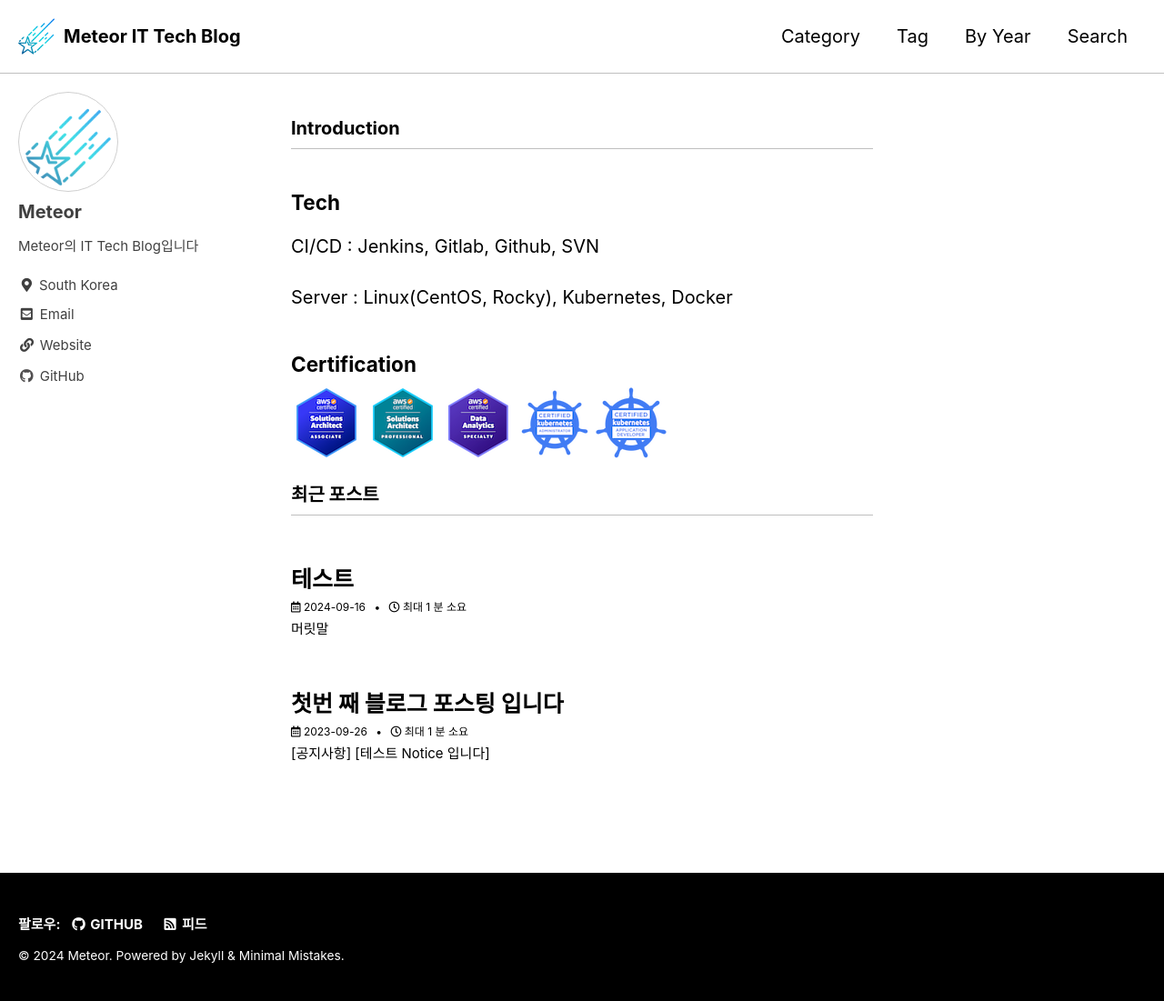
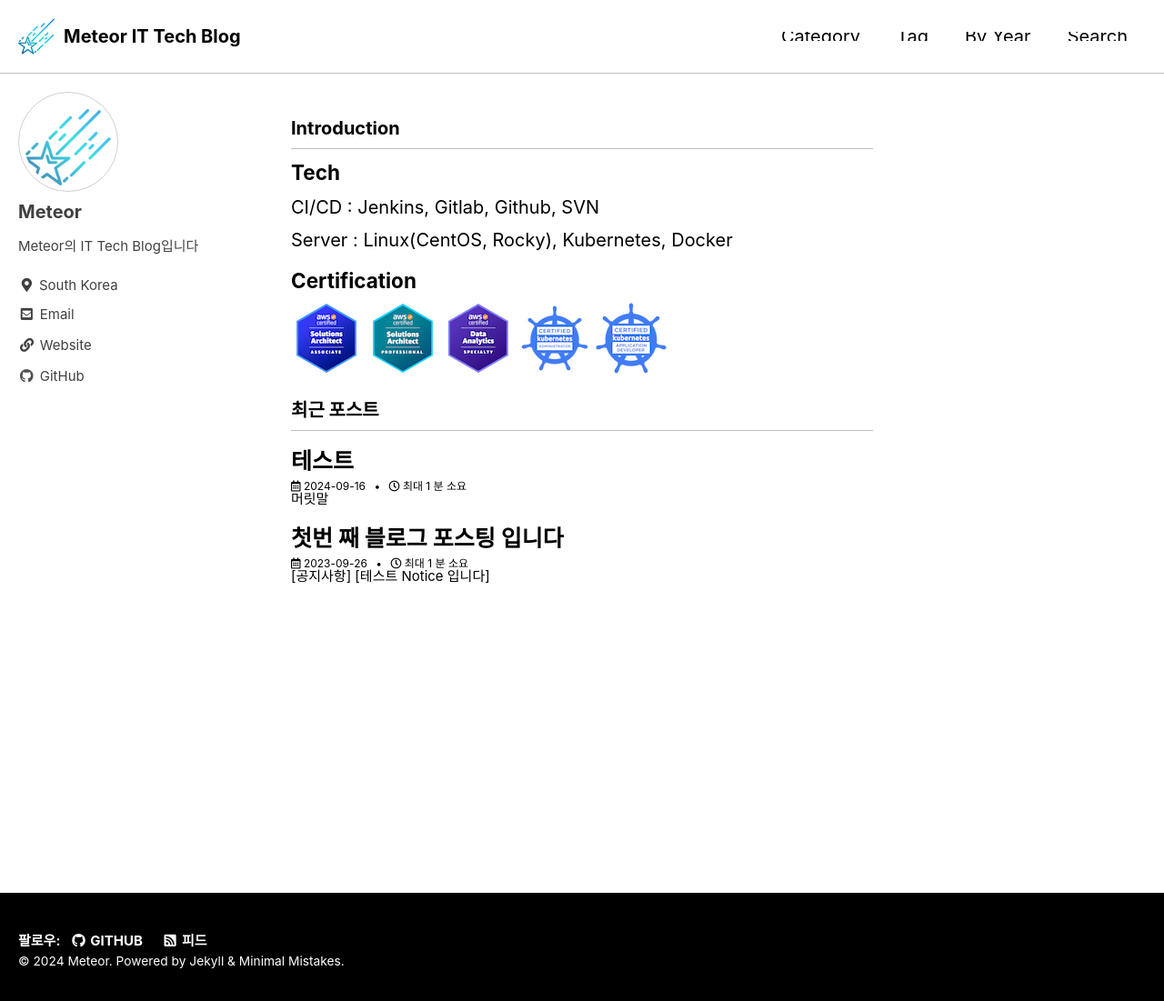
Before and after one commit to MeteorNote/MeteorNote.github.io, a Jekyll site: the page built from index.html, in a window 1280 px wide and 1101 px high. Shown: the whole window at 91% size. Built offline with Jekyll 4.4.1, drawn with Linux system fonts in a browser that asks for light colours; cached includes are drawn as plain includes; the list of posts is cut into pages by our own code.

Commit message:
home fetch

```diff
--- a/_sass/minimal-mistakes.scss
+++ b/_sass/minimal-mistakes.scss
@@ -43,3 +43,4 @@
 /*@import url('https://fonts.googleapis.com/css2?family=Jua&display=swap');*/
 /* @import url('https://fonts.googleapis.com/css2?family=Dongle:wght@300;400;700&display=swap');*/
 /*@import url('https://fonts.googleapis.com/css2?family=Cute+Font&display=swap');*/
+@import url('https://fonts.googleapis.com/css2?family=Nunito:ital,wght@0,200..1000;1,200..1000&display=swap')
--- a/_sass/minimal-mistakes/_base.scss
+++ b/_sass/minimal-mistakes/_base.scss
@@ -13,7 +13,7 @@ body {
   padding: 0;
   color: $text-color;
   font-family: $global-font-family;
-  line-height: 1.5;
+  line-height: 0.5; /*home body 내용 간격조정*/
 
   &.overflow--hidden {
     /* when primary navigation is visible, the content in the background won't scroll */
@@ -27,7 +27,7 @@ h3,
 h4,
 h5,
 h6 {
-  margin: 2em 0 0.5em;
+  margin: 0.5em 0 0.5em; /* home 내용 margin 설정 */
   line-height: 1.2;
   font-family: $header-font-family;
   font-weight: bold;
--- a/_sass/minimal-mistakes/_variables.scss
+++ b/_sass/minimal-mistakes/_variables.scss
@@ -14,7 +14,7 @@ $indent-var: 1.3em !default;
 
 /* system typefaces   Jua Dongle*/
 $serif: Georgia, Times, serif !default;
-$sans-serif: -apple-system, BlinkMacSystemFont, "Jua", "Roboto", "Segoe UI",
+$sans-serif: -apple-system, BlinkMacSystemFont, "Nunito", "Roboto", "Segoe UI",
   "Helvetica Neue", "Lucida Grande", Arial, sans-serif !default;
 $monospace: Monaco, Consolas, "Lucida Console", monospace !default;
 
```
